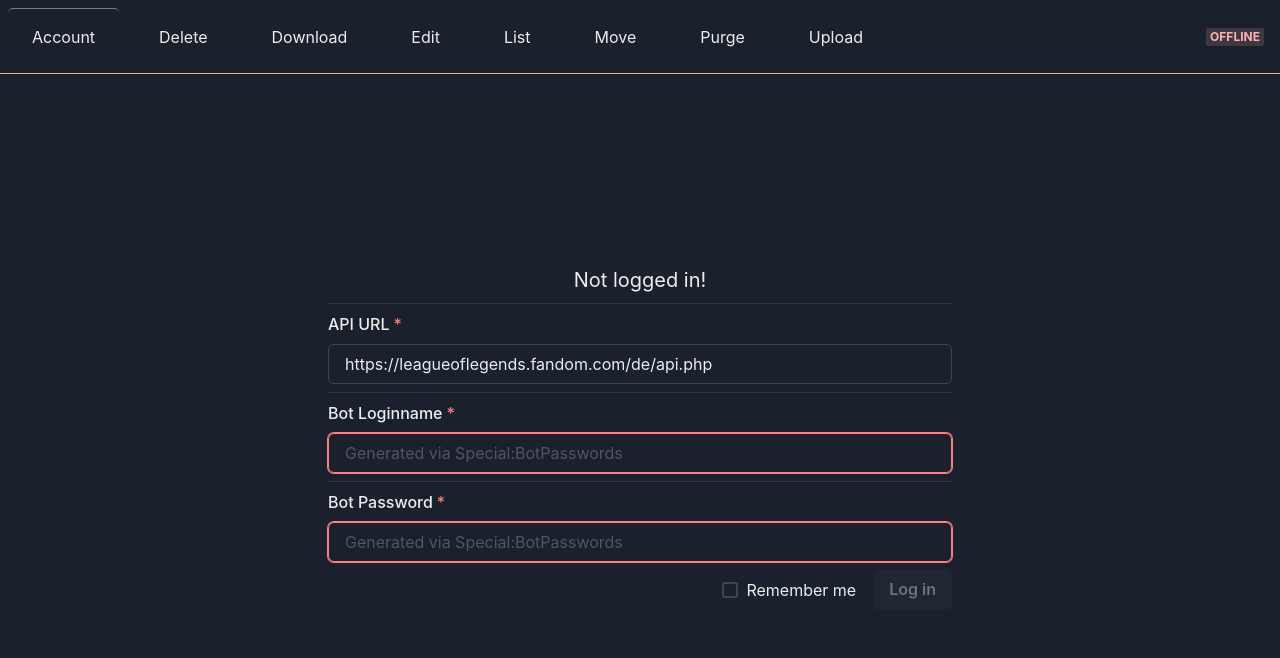
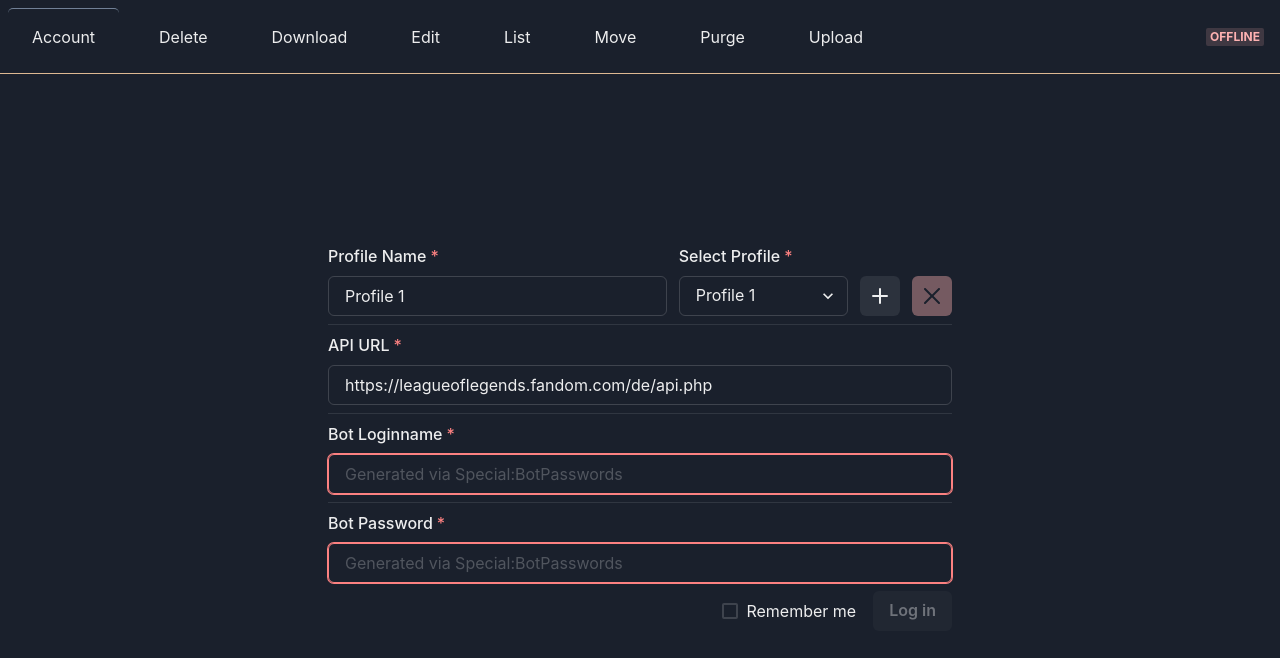
Before and after one commit to FabianLars/mw-toolbox, a React (Vite) app in the folder gui/: page /#/ in a window 1280 px wide. Shown: the top 658 px of the page. Built offline with nearby package versions, Linux system fonts and the light colour scheme.

Commit message:
add gui for profile selection

```diff
--- a/gui/src/pages/Account/Account.tsx
+++ b/gui/src/pages/Account/Account.tsx
@@ -8,12 +8,14 @@ import {
     Flex,
     FormControl,
     FormLabel,
+    IconButton,
     Input,
-    Text,
+    Select,
     useToast,
 } from '@chakra-ui/react';
 
 import type { User } from '../../App';
+import { AddIcon, CloseIcon } from '@chakra-ui/icons';
 
 type Props = {
     user: User;
@@ -22,6 +24,8 @@ type Props = {
 };
 
 const Account = ({ user, setUser, setNavDisabled }: Props) => {
+    const [profiles, setProfiles] = useState(['Profile 1']);
+    const [profileIdx, setProfileIdx] = useState(0);
     const [apiUrl, setApiUrl] = useState('https://leagueoflegends.fandom.com/de/api.php');
     const [lgname, setLgname] = useState('');
     const [lgpasswd, setLgpasswd] = useState('');
@@ -78,6 +82,23 @@ const Account = ({ user, setUser, setNavDisabled }: Props) => {
         });
     };
 
+    const addProfile = () => {
+        const oldLen = profiles.length;
+        if (oldLen < 10) {
+            setProfiles((old) => old.concat('Profile ' + (old.length + 1)));
+            setProfileIdx(oldLen);
+        }
+    };
+
+    const removeProfile = () => {
+        setProfiles((old) => {
+            const curr = [...old];
+            curr.splice(profileIdx);
+            return curr;
+        });
+        setProfileIdx((old) => old - 1);
+    };
+
     useEffect(() => {
         if (!!window.__TAURI__) {
             if (user.isOnline) {
@@ -128,12 +149,67 @@ const Account = ({ user, setUser, setNavDisabled }: Props) => {
 
     return (
         <Flex as="main" direction="column" align="center" w="50%" justify="center">
-            <Text fontSize="xl" align="center">
+            {/* <Text fontSize="xl" align="center">
                 {user.isOnline ? user.username : ''}
             </Text>
             <Text fontSize="xl" align="center">
                 {user.isOnline ? user.url : 'Not logged in!'}
-            </Text>
+            </Text> */}
+            <Flex w="100%" alignItems="flex-end">
+                <FormControl
+                    flex="2"
+                    mr={3}
+                    id="profile-name"
+                    isRequired
+                    isInvalid={profiles[profileIdx].trim() === ''}
+                >
+                    <FormLabel>Profile Name</FormLabel>
+                    <Input
+                        value={profiles[profileIdx]}
+                        onChange={(event) =>
+                            setProfiles((old) => {
+                                const curr = [...old];
+                                curr[profileIdx] = event.target.value;
+                                return curr;
+                            })
+                        }
+                        isDisabled={logginin}
+                        placeholder="Profile name"
+                    />
+                </FormControl>
+                <FormControl flex="1" id="profile-select" isRequired>
+                    <FormLabel>Select Profile</FormLabel>
+                    <Select
+                        value={profileIdx.toString()}
+                        onChange={(event) => setProfileIdx(parseInt(event.target.value))}
+                        isDisabled={user.isOnline}
+                    >
+                        {profiles.map((v, i) => (
+                            <option key={i + '-profile-' + v} value={i}>
+                                {v || 'Profile ' + (i + 1)}
+                            </option>
+                        ))}
+                    </Select>
+                </FormControl>
+                <IconButton
+                    isDisabled={profiles.length >= 10}
+                    w={10}
+                    mx={3}
+                    title="Add additional profile"
+                    aria-label="Add additional profile"
+                    icon={<AddIcon />}
+                    onClick={addProfile}
+                />
+                <IconButton
+                    colorScheme="red"
+                    isDisabled={profiles.length <= 1}
+                    w={10}
+                    title="Remove current profile"
+                    aria-label="Remove current profile"
+                    icon={<CloseIcon />}
+                    onClick={removeProfile}
+                />
+            </Flex>
             <Divider my={2} />
             <FormControl id="api-url" isRequired isInvalid={apiUrlInvalid}>
                 <FormLabel>API URL</FormLabel>
--- a/gui/src/pages/Edit/FindReplaceModal.tsx
+++ b/gui/src/pages/Edit/FindReplaceModal.tsx
@@ -128,7 +128,6 @@ const FindReplaceModal = ({ isOpen, onClose, patterns, setPatterns }: Props) =>
                     </Button>
                     <Button
                         colorScheme="red"
-                        title="Press 'Save' to apply."
                         onClick={() =>
                             setLocalPatterns([{ find: '', replace: '', isRegex: false }])
                         }
```
Also changed, not shown: 1 other file (tests, documents, lock files or other folders).
